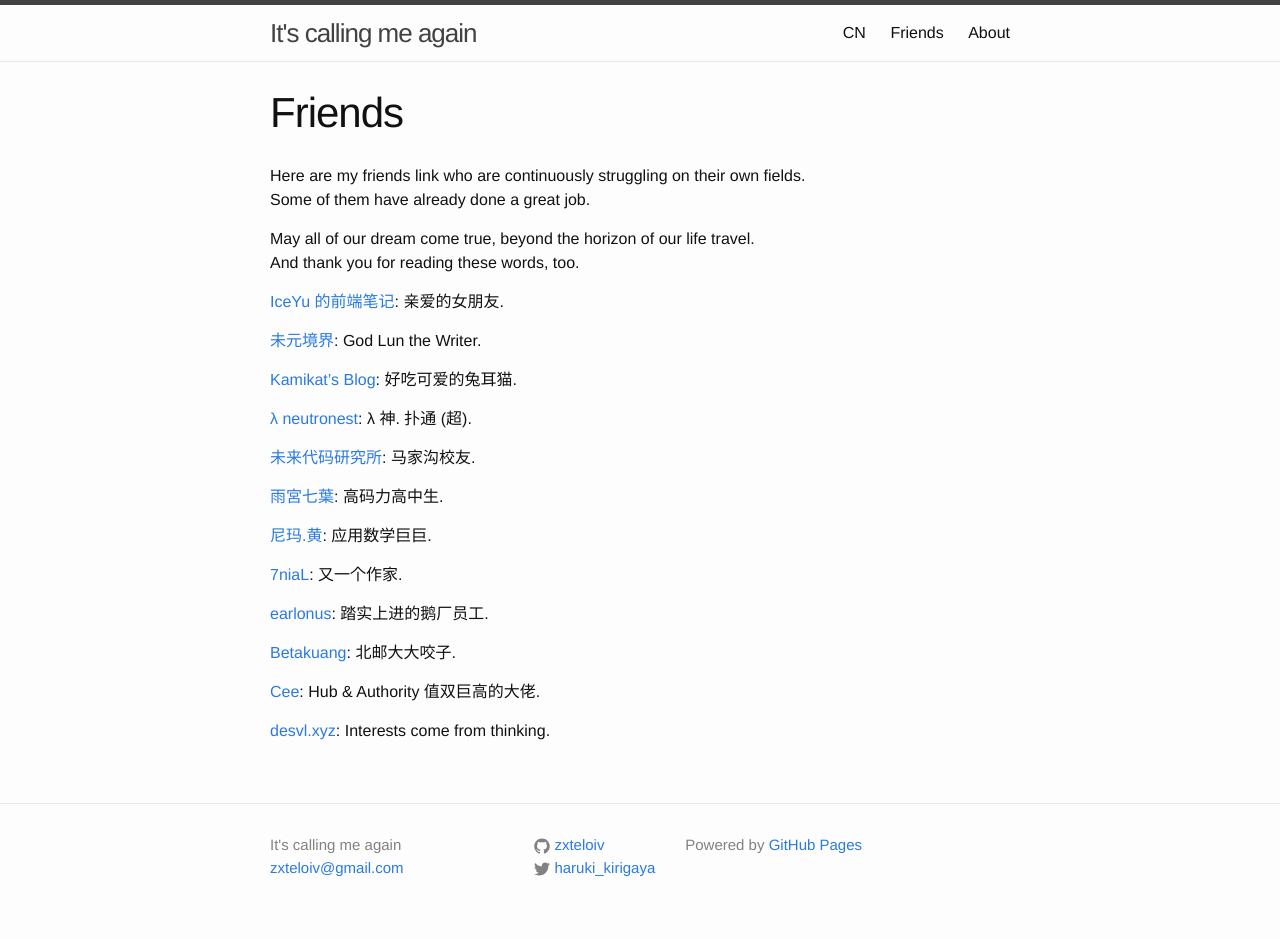
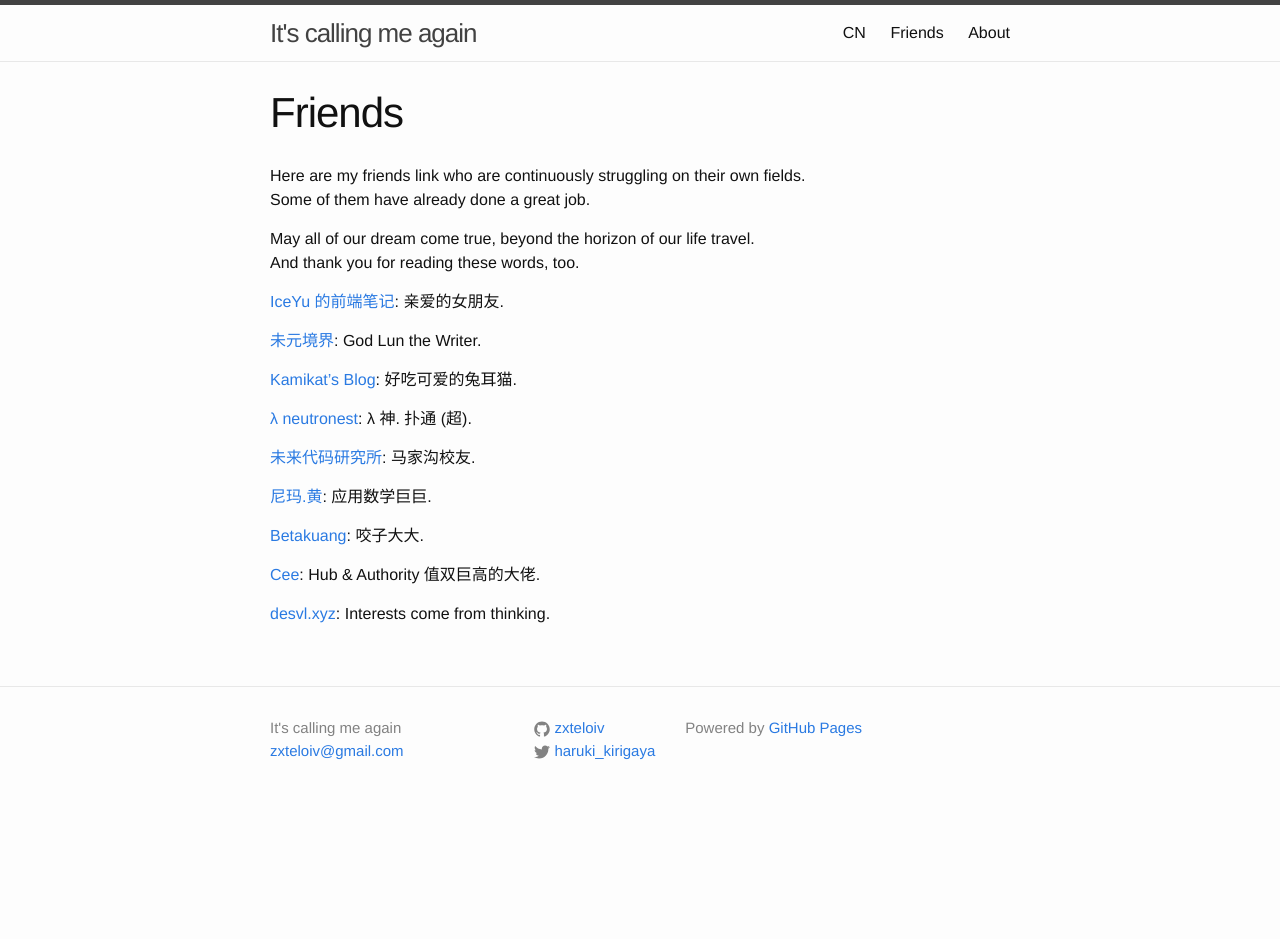
Before and after one commit to zxteloiv/zxteloiv.github.io, a Jekyll site: the page built from friends.md, in a window 1280 px wide. Built offline with Jekyll 4.4.1, drawn with Linux system fonts in a browser that asks for light colours; after the commit the page ends 900 px from its top, so only the background shows below that.

Commit message:
fix links

```diff
--- a/friends.md
+++ b/friends.md
@@ -20,15 +20,11 @@
 
 <a target="_blank" href="http://blog.atelier39.org/">未来代码研究所</a>: 马家沟校友.
 
-<a target="_blank" href="http://otakuchiyan.github.io/">雨宮七葉</a>: 高码力高中生.
-
 <a target="_blank" href="http://enigmahuang.me/">尼玛.黄</a>: 应用数学巨巨.
 
-<a target="_blank" href="http://log.7thprotocol.org/">7niaL</a>: 又一个作家.
+<!--<a target="_blank" href="http://earlonus.com/">earlonus</a>: 踏实上进的鹅厂员工.-->
 
-<a target="_blank" href="http://earlonus.com/">earlonus</a>: 踏实上进的鹅厂员工.
-
-<a target="_blank" href="https://kyouko.net/blog">Betakuang</a>: 北邮大大咬子.
+<a target="_blank" href="https://betakuang.me/blog/">Betakuang</a>: 咬子大大.
 
 <a target="_blank" href="http://blog.cee.moe/">Cee</a>: Hub & Authority 值双巨高的大佬.
 
```
